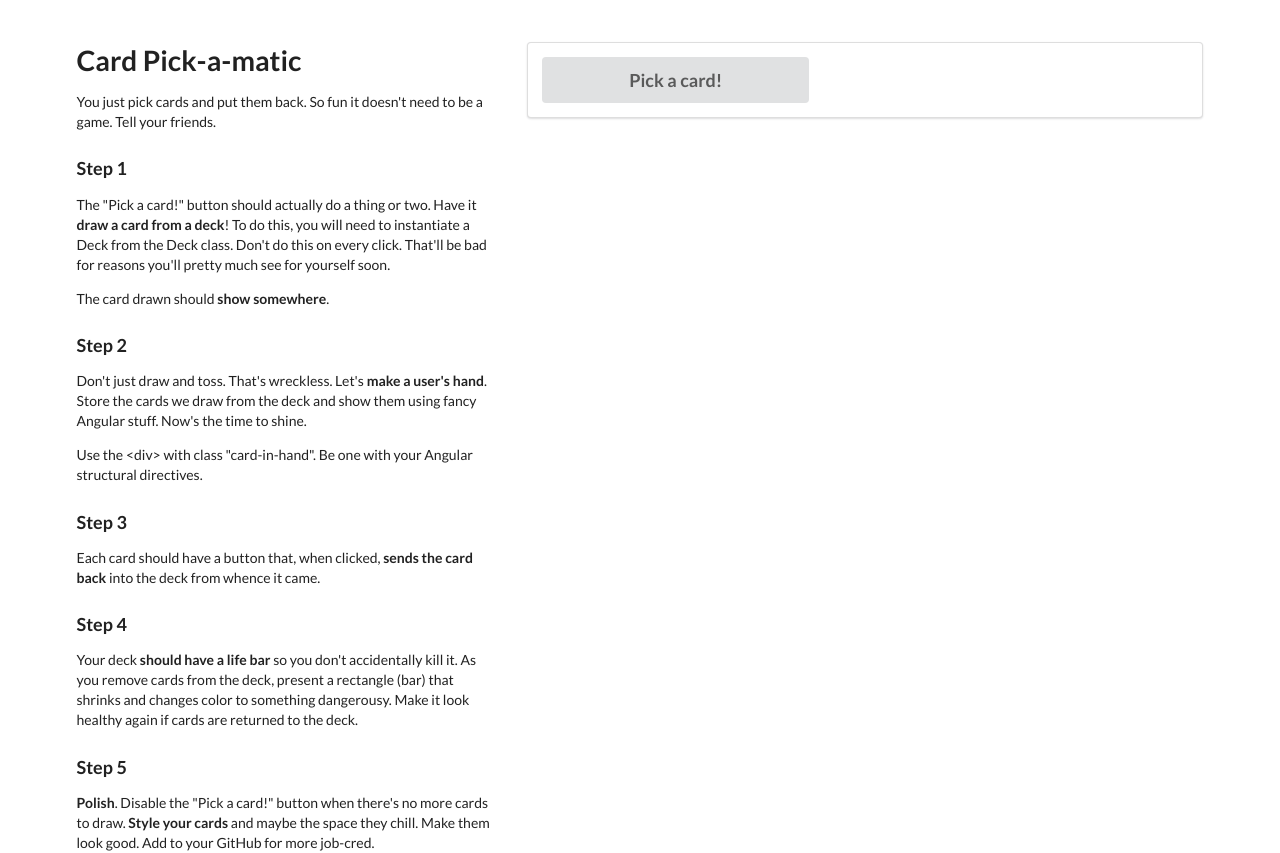
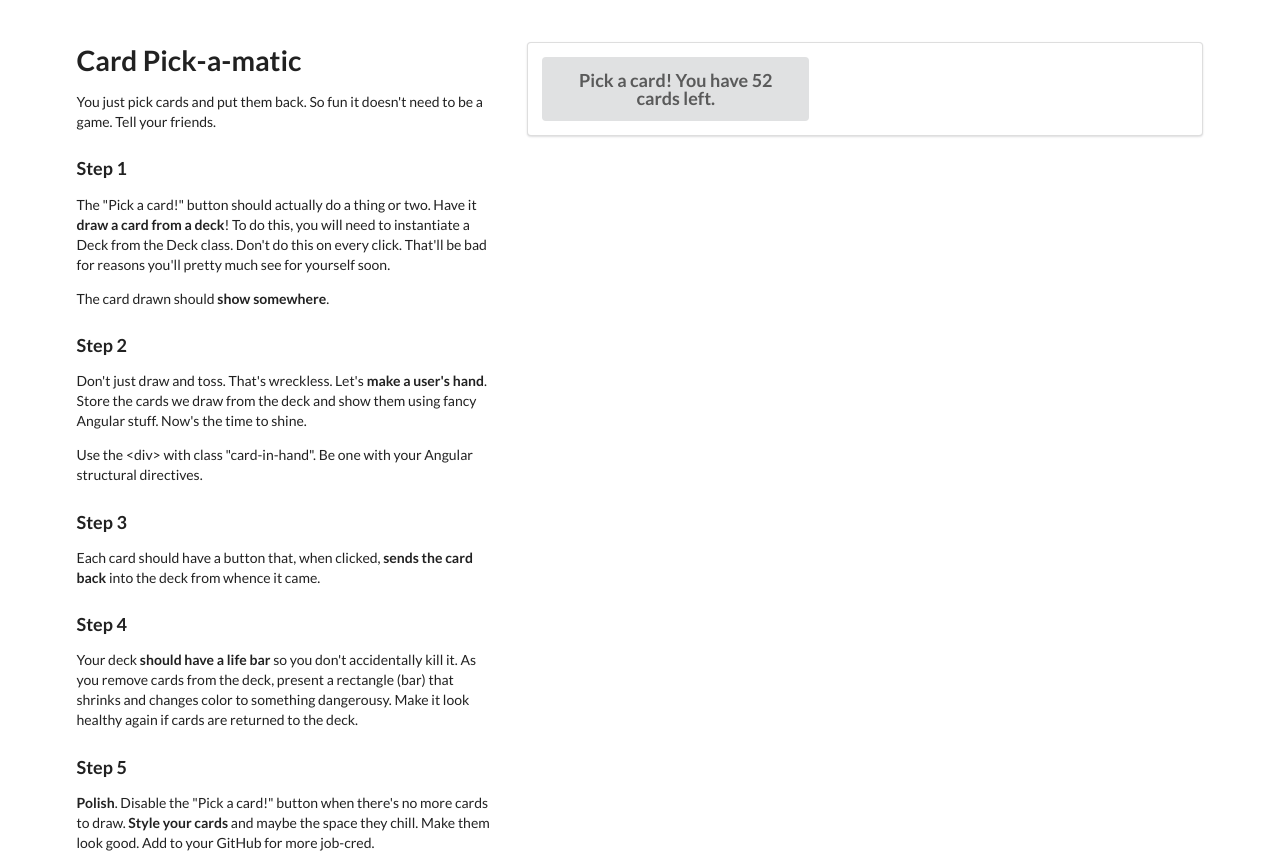
Before and after one commit to tsasselli/AngularCards, an Angular app: page / in a window 1280 px wide. Built offline with nearby package versions, Linux system fonts and the light colour scheme.

Commit message:
updated remove funtionality, added counter, and disable buttonif deck at 0

```diff
--- a/src/app/app.component.ts
+++ b/src/app/app.component.ts
@@ -23,4 +23,22 @@ export class AppComponent implements OnInit {
 		console.log(this.drawCard);
 		this.cards.push(this.drawCard);
 	}
+
+	getCardCount() {
+		return this.deck.getCardCount();
+	}
+
+	returnCardToDeck(card) {
+		this.deck.returnCardToDeck(card);
+		this.cards.splice(this.cards.indexOf(card), 1);
+	}
+
+	public getLastPickedCardLabel(): string {
+
+		if (!this.cards.length) return; /// will return if no length left to cards.. saftey net
+
+		const lastCardPicked = this.cards[0]; // grabs the index of last card picked in array
+
+		return lastCardPicked.rank + " of " + lastCardPicked.suit; // returns the card info
+	}
 }
--- a/src/app/app.html
+++ b/src/app/app.html
@@ -49,8 +49,8 @@
 			<div class="ui grid">
 				<div class="row">
 					<div class="seven wide middle aligned column">
-						<button (click)="pickCard()" class="ui big fluid button">
-							Pick a card!
+						<button (click)="pickCard()" [disabled]="!getCardCount()" class="ui big fluid button">
+							Pick a card! You have {{ getCardCount() }} cards left.
 						</button>
 					</div>
 					<div class="one wide bottom aligned column">
@@ -63,12 +63,8 @@
 		</div>
 
 		<div *ngFor="let card of cards" class="ui left floated compact center aligned segment card-in-hand">
-			<button class="ui large button">
-				<h2>You last drew: {{card?.suit + card?.rank}}</h2>
-				<span class="return">
-					RETURN
-					<i class="reply icon"></i>
-				</span>
+			<button class="ui large button" (click)="returnCardToDeck(card)">
+				{{card?.suit + card?.rank}}
 			</button>
 		</div>
 	</div>
--- a/src/classes/Deck.ts
+++ b/src/classes/Deck.ts
@@ -1,11 +1,11 @@
 import ICard from "./../interfaces/ICard";
 
 export default class Deck {
-	private _cards:ICard[];
-	private readonly _cardRanks:string[] = ["2", "3", "4", "5", "6", "7", "8", "9", "10", "J", "Q", "K", "A"];
-	private readonly _cardSuits:string[] = ["♡", "♤", "♧", "♢"];
+	private _cards: ICard[];
+	private readonly _cardRanks: string[] = ["2", "3", "4", "5", "6", "7", "8", "9", "10", "J", "Q", "K", "A"];
+	private readonly _cardSuits: string[] = ["♡", "♤", "♧", "♢"];
 
-	private _buildCards():void {
+	private _buildCards(): void {
 		this._cardRanks.forEach(rank => {
 			this._cardSuits.forEach(suit => {
 				this._cards.push({
@@ -14,6 +14,7 @@ export default class Deck {
 				});
 			});
 		});
+		// this._consoleCardCount();
 	}
 
 	constructor() {
@@ -23,7 +24,11 @@ export default class Deck {
 		this._buildCards();
 	}
 
-	public drawCard():ICard {
+	private _consoleCardCount() {
+		console.log((this._cards.length) + " cards counted in deck.");
+	}
+
+	public drawCard(): ICard {
 		const randomCardIndex = Math.floor(Math.random() * this._cards.length);   // fancy psuedo-random stuff
 		const card = this._cards[randomCardIndex];                                // fetch myself a reference to the card I'm drawing
 		this._cards.splice(randomCardIndex, 1);                                   // remove it from the array so it won't be drawn again
@@ -31,7 +36,12 @@ export default class Deck {
 		return card;
 	}
 
-	public returnCardToDeck(card:ICard):void {
+	public returnCardToDeck(card: ICard): void {
 		this._cards.push(card);
+		//this._consoleCardCount();
+	}
+
+	public getCardCount() {
+		return this._cards.length;
 	}
 }
```
